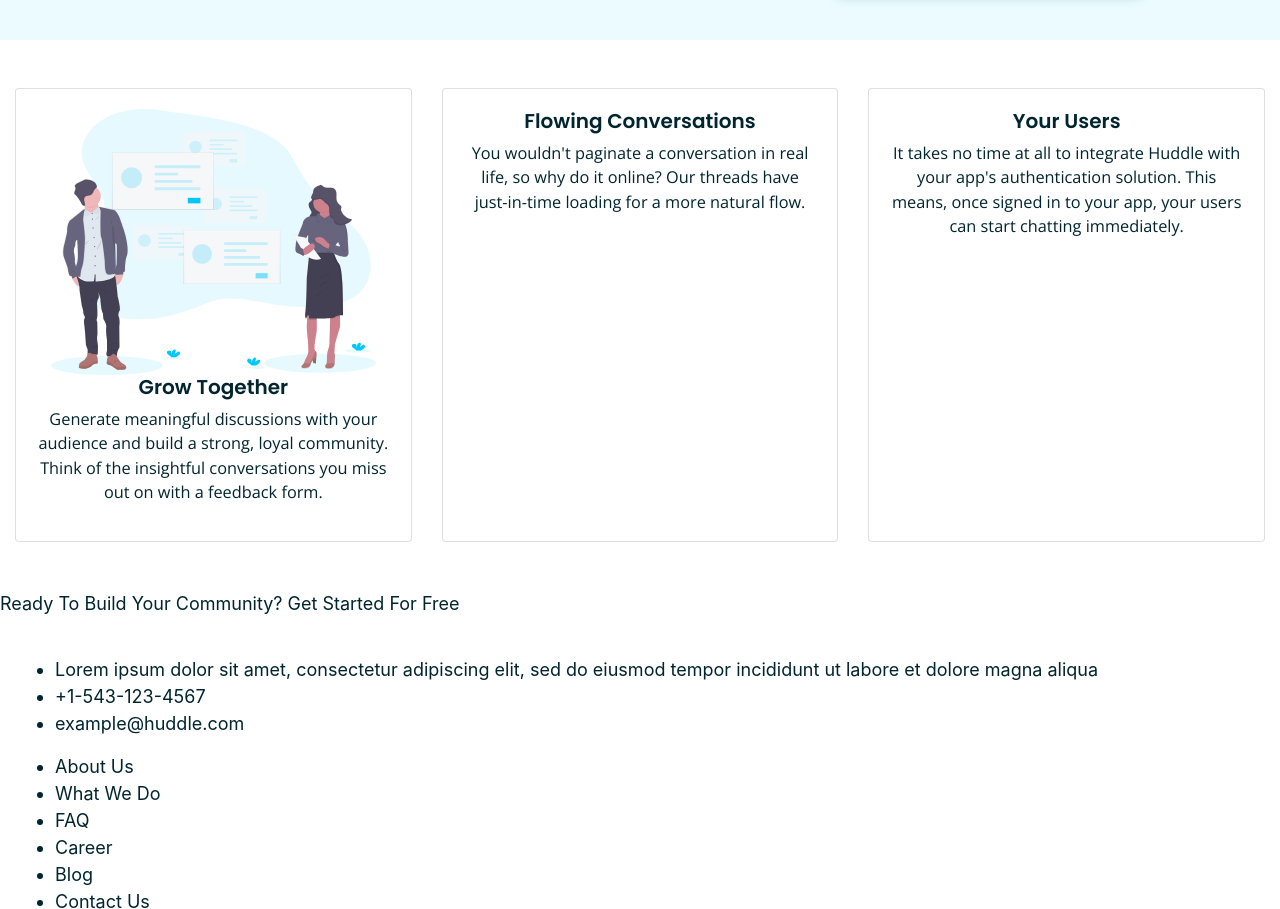
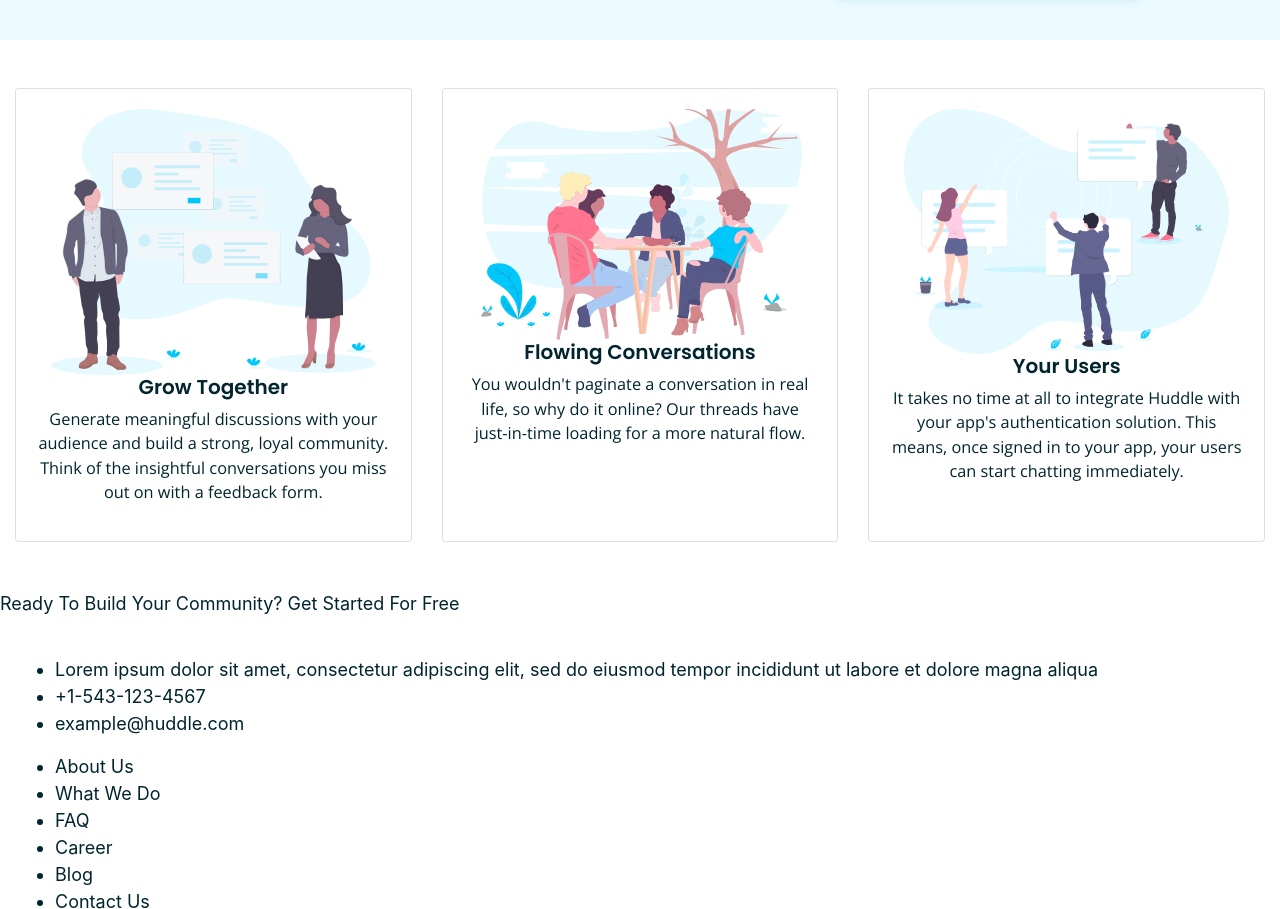
Before and after one commit to eefborromeo/huddle-landing, a plain HTML site: page index.html in a window 1280 px wide. Shown: the part 1148-2057 px from the top of the page. Drawn offline with nearby package versions, Linux system fonts and the light colour scheme.

Commit message:
add images to cards

```diff
--- a/index.html
+++ b/index.html
@@ -47,6 +47,7 @@
          </div>
          <div class="card">
            <div class="card-body">
+            <img src="images/illustration-flowing-conversation.svg" class="img-fluid container-fluid" />
              <h2 class="h5">Flowing Conversations</h2>
               <p>You wouldn't paginate a conversation in real life, so why do it online? Our threads
               have just-in-time loading for a more natural flow.</p>
@@ -54,6 +55,7 @@
            </div>
          <div class="card">
            <div class="card-body">
+            <img src="images/illustration-your-users.svg" class="img-fluid container-fluid" />
              <h2 class="h5">Your Users</h2>
              <p>It takes no time at all to integrate Huddle with your app's authentication solution.
              This means, once signed in to your app, your users can start chatting immediately.</p>
```
